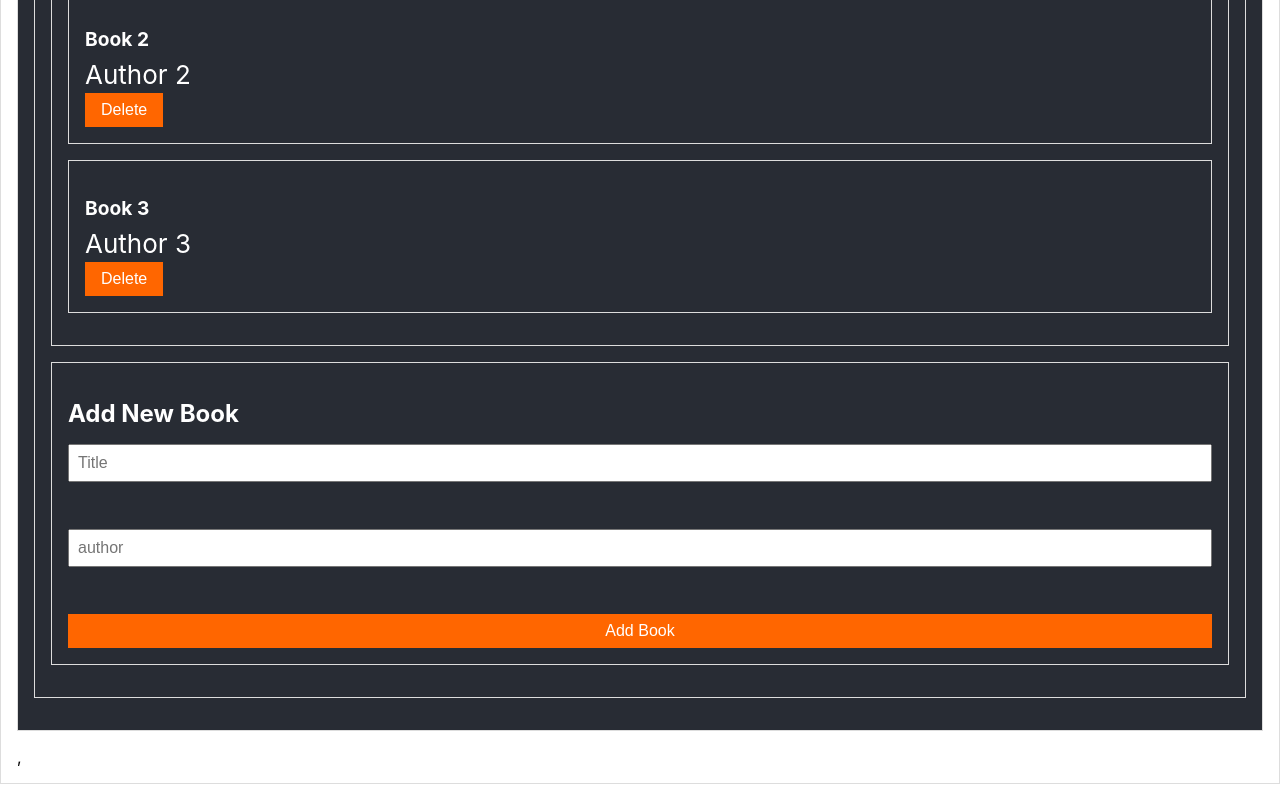
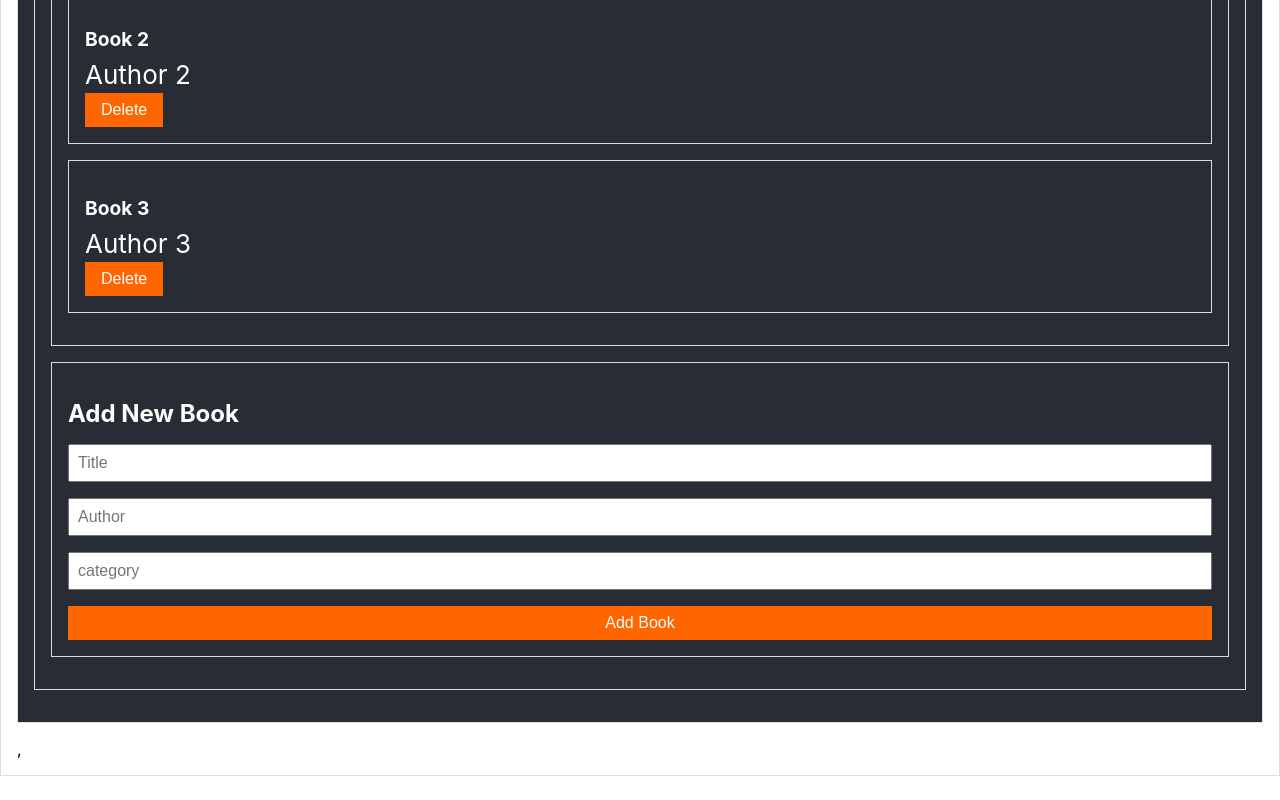
Before and after one commit to ClarenceAtim/bookstore, a React (Create React App) app: page / in a window 1280 px wide. Shown: the part 375-1175 px from the top of the page. Built offline with nearby package versions, Linux system fonts and the light colour scheme.

Commit message:
Update BookForm.js

```diff
--- a/src/components/BookForm.js
+++ b/src/components/BookForm.js
@@ -1,12 +1,27 @@
 import React, { useState } from 'react';
+import { useDispatch } from 'react-redux';
+import { addBook } from '../redux/books/booksSlice';
 import '../styles/BookForm.css';
 
 const BookForm = () => {
   const [title, setTitle] = useState('');
   const [author, setAuthor] = useState('');
+  const [category, setcategory] = useState('');
+  const dispatch = useDispatch();
 
   const handleSubmit = (e) => {
     e.preventDefault();
+    if (title && author && category) {
+      const newBook = {
+        item_id: `item${Date.now()}`,
+        title,
+        author,
+        category: '',
+      };
+      dispatch(addBook(newBook));
+      setTitle('');
+      setAuthor('');
+    }
   };
 
   return (
@@ -15,20 +30,24 @@ const BookForm = () => {
       <form onSubmit={handleSubmit}>
         <input
           type="text"
-          id="title"
           value={title}
           placeholder="Title"
           onChange={(e) => setTitle(e.target.value)}
         />
-        <br />
+
         <input
           type="text"
-          id="author"
           value={author}
-          placeholder="author"
+          placeholder="Author"
           onChange={(e) => setAuthor(e.target.value)}
         />
-        <br />
+
+        <input
+          type="text"
+          value={category}
+          placeholder="category"
+          onChange={(e) => setcategory(e.target.value)}
+        />
         <button type="submit">Add Book</button>
       </form>
     </div>
```
